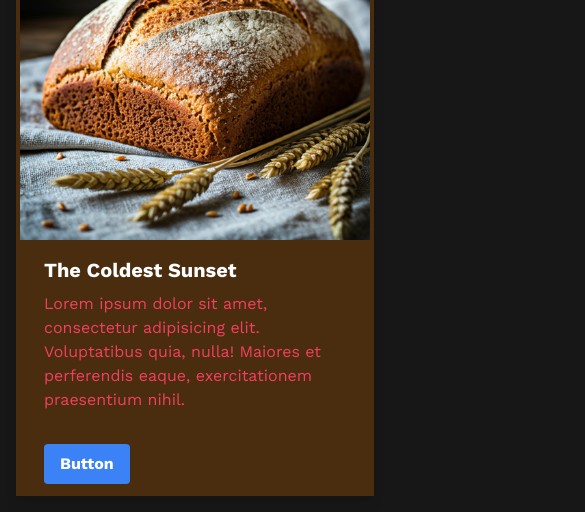
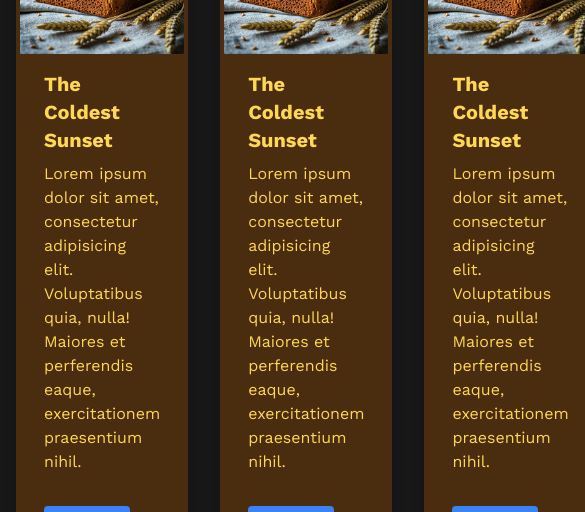
Before and after one commit to Felisong/cpnt262-the-golden-wheat-frontend, a Next.js app: page /products in a window 390 px wide. Shown: the part 318-830 px from the top of the page, 585 px wide, since content can reach past the window. Built offline with nearby package versions, Linux system fonts and the light colour scheme; no server answers; a web font is replaced by a local one.

Commit message:
Got the cards working on moblie, tablet, and desktop. Have to get the api working

```diff
--- a/app/components/Cards.js
+++ b/app/components/Cards.js
@@ -2,15 +2,17 @@
 
 export default function Cards() {
   return (
-    <div className="w-11/12 md:w-80 px-1 py-1 m-4    rounded-t-3xl overflow-hidden shadow-lg bg-brownBg">
+    <div className="w-11/12 md:w-10/12 p-1 m-4 md:m-2 rounded-t-3xl overflow-hidden shadow-lg bg-brownBg">
       <img
         className="w-full rounded-t-3xl"
         src="/bread1.png"
         alt="Sunset in the mountains"
       />
       <div className="px-6 py-4">
-        <div className="font-bold text-xl mb-2">The Coldest Sunset</div>
-        <p className="text-rose-500 text-base flex justify-center">
+        <div className="text-yellowBright font-bold text-xl mb-2">
+          The Coldest Sunset
+        </div>
+        <p className="text-yellowBright text-base flex justify-center">
           Lorem ipsum dolor sit amet, consectetur adipisicing elit. Voluptatibus
           quia, nulla! Maiores et perferendis eaque, exercitationem praesentium
           nihil.
--- a/app/components/GroupCards.js
+++ b/app/components/GroupCards.js
@@ -1,8 +1,31 @@
-const { default: Cards } = require("./Cards");
+"use client";
+import Cards from "./Cards";
+import { useEffect, useState } from "react";
 
 export default function GroupCards() {
+  async function fetchProducts() {
+    try {
+      const url = "http://localhost:5000/api/products";
+      const response = await fetch(url);
+      if (!response.ok) {
+        throw new Error(`response status: ${response.status}`);
+      }
+
+      const data = await response.json();
+
+      console.log(`data: `, data);
+      setProducts(data);
+    } catch (error) {
+      console.log("unable to fetch data", error);
+    }
+  }
+
+  useEffect(() => {
+    fetchProducts();
+  }, []);
+
   return (
-    <div className="flex-col md:flex-row">
+    <div className="w-fit h-fit flex">
       <Cards
         imgSrc={"/bread1.png"}
         Title={"The Coldest Sunset"}
```
